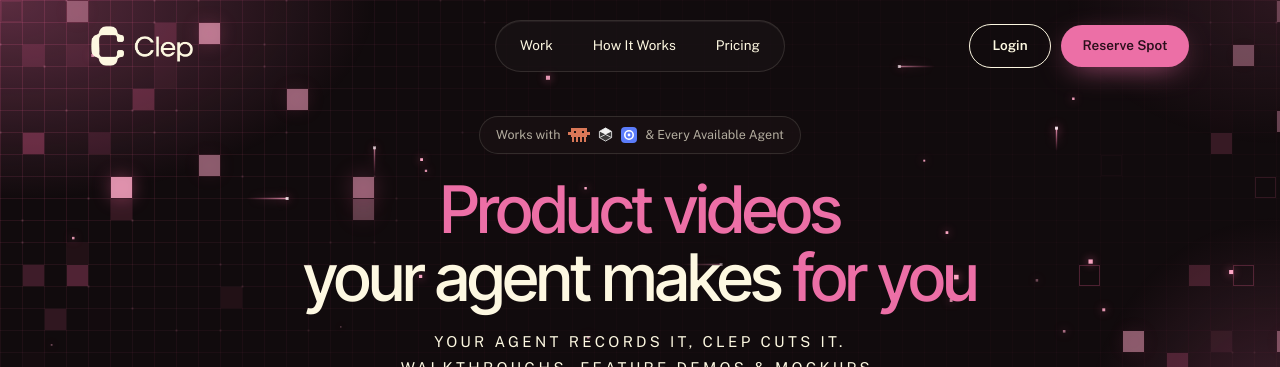
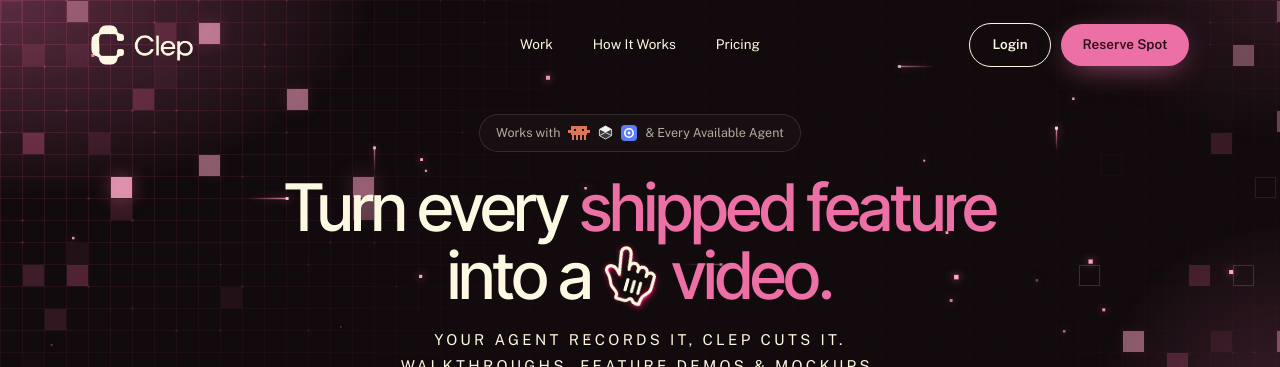
Before and after one commit to techwarq/clep, a Next.js app: page / in a window 1280 px wide. Shown: the top 367 px of the page. Built offline with nearby package versions, Linux system fonts and the light colour scheme; no server answers.

Commit message:
Hero reads "Turn every shipped feature into a video" with a neon cursor; borderless nav links
Co-Authored-By: Claude Opus 5.5 <noreply@anthropic.com>

```diff
--- a/app/landing.css
+++ b/app/landing.css
@@ -80,16 +80,12 @@
   display: flex;
   gap: 4px;
   padding: 6px;
-  border: 1px solid var(--hair);
-  border-radius: 999px;
-  background: rgba(26, 18, 21, 0.72);
-  box-shadow: inset 0 1px 0 rgba(253, 248, 225, 0.06);
   font-size: 13.5px;
   transition: background 0.4s ease, border-color 0.4s ease, padding 0.5s var(--ease);
 }
 .home-nav.scrolled .home-links { padding: 2px; border-color: transparent; background: transparent; box-shadow: none; }
 .home-links a { padding: 8px 18px; border-radius: 999px; transition: background 0.2s ease, color 0.2s ease; }
-.home-links a:hover { background: rgba(253, 248, 225, 0.08); color: var(--pink-soft); }
+.home-links a:hover { color: var(--pink-soft); }
 .home-actions { justify-self: end; display: flex; align-items: center; gap: 10px; }
 
 .btn-line, .btn-pink {
@@ -141,6 +137,24 @@
   line-height: 1.04;
   letter-spacing: -0.035em;
 }
+/* neon cursor sitting inline in the headline, like a word */
+.hero-cursor {
+  display: inline-block;
+  width: 0.95em;
+  height: auto;
+  margin: 0 0.04em 0 0.24em;
+  vertical-align: -0.12em;
+  pointer-events: none;
+  user-select: none;
+  transform-origin: 35% 10%;
+  animation: hero-tap 2.8s cubic-bezier(0.22, 1, 0.36, 1) infinite;
+}
+@keyframes hero-tap {
+  0%, 60%, 100% { transform: rotate(16deg) scale(1); }
+  70% { transform: rotate(20deg) scale(0.88); }
+  80% { transform: rotate(16deg) scale(1); }
+}
+@media (prefers-reduced-motion: reduce) { .hero-cursor { animation: none; transform: rotate(16deg); } }
 .display.small { margin-top: 0; font-size: clamp(36px, 6vw, 80px); }
 
 .intro-sub {
--- a/app/page.tsx
+++ b/app/page.tsx
@@ -72,9 +72,11 @@ export default function Page() {
           &amp; Every Available Agent
         </p>
         <h1 className="display">
-          <span className="pink">Product videos</span>
+          Turn every <span className="pink">shipped feature</span>
           <br />
-          your agent makes <span className="pink">for you</span>
+          into a
+          <img src="/brand/hero-cursor.png" alt="" aria-hidden className="hero-cursor" />
+          <span className="pink">video.</span>
         </h1>
         <p className="intro-sub">
           Your agent records it, Clep cuts it.
```
Also changed, not shown: public/brand/hero-cursor.png (added).
